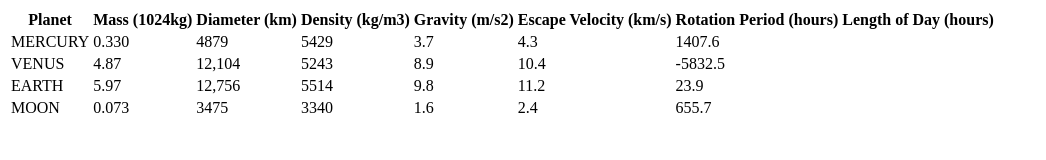
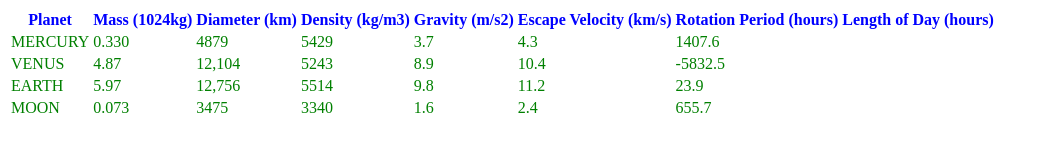
Before and after one commit to rnaser/Lab5, a plain HTML site: page index.html in a window 1280 px wide. Shown: the whole page, without its empty margins (0-1046 px from the left). Drawn offline with Linux system fonts and the light colour scheme.

Commit message:
ref style and add style

```diff
--- a/index.html
+++ b/index.html
@@ -3,6 +3,7 @@
 	<head>
 	  <meta charset="UTF-8">
 	  <title>ITMD-361 Internet Technologies and Web Design</title>
+	  <link rel="stylesheet" href="style.css" />
 	</head>
 
 	<table>
--- a/style.css
+++ b/style.css
@@ -0,0 +1,2 @@
+table { color: green; }
+th {color: blue;}
```
